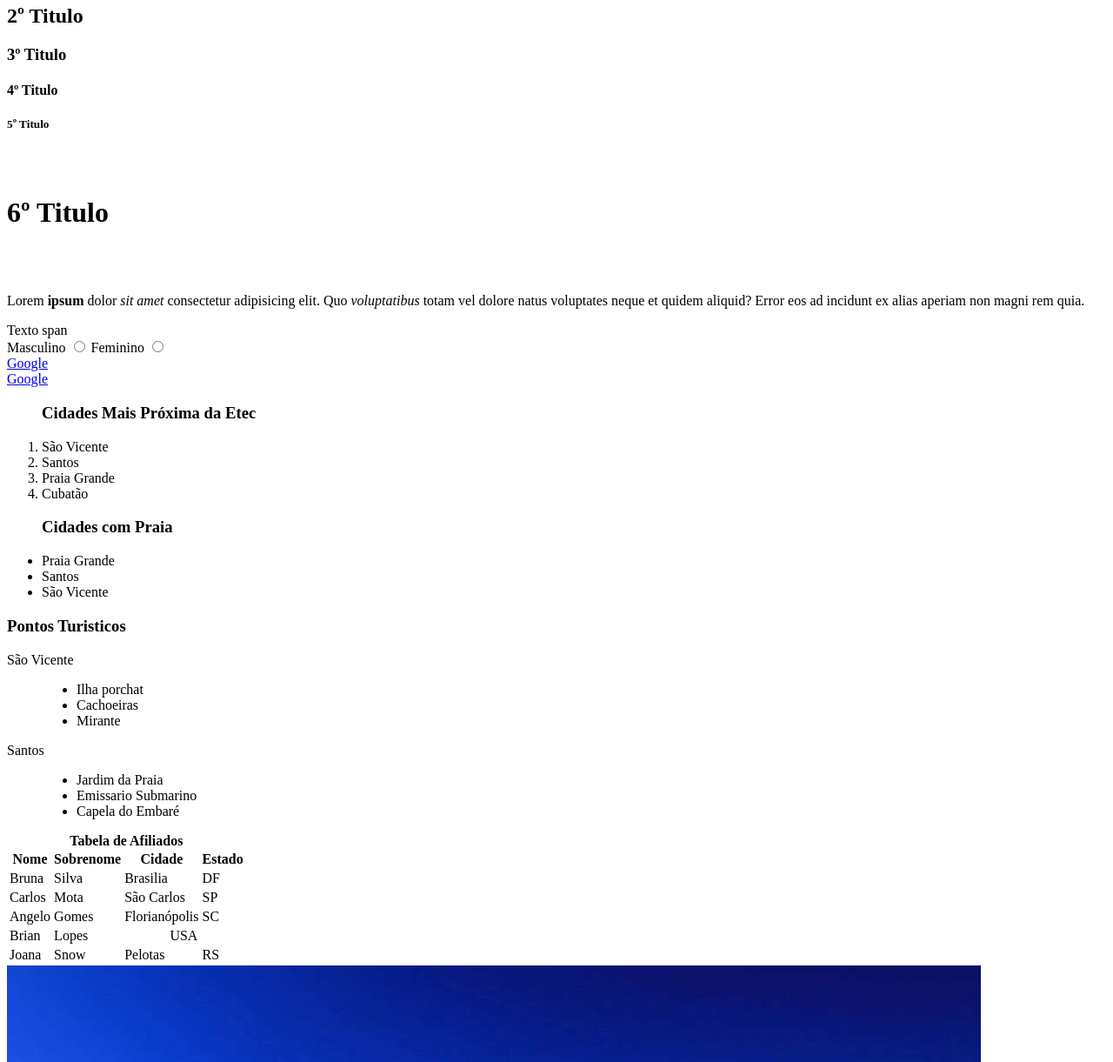
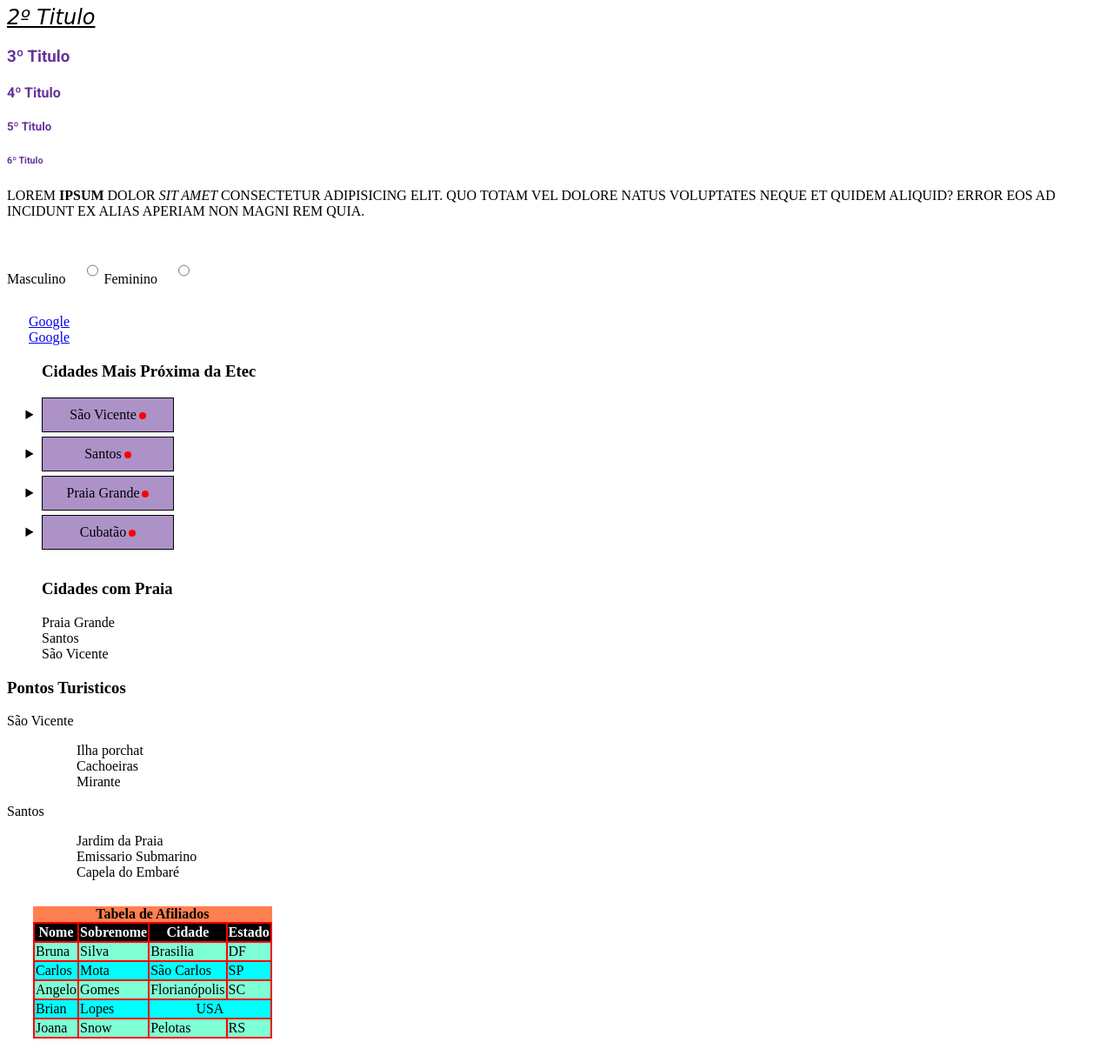
Before and after one commit to HigorMoroni/revisao-front, a plain HTML site: page index.html in a window 1280 px wide. Shown: the part 75-1296 px from the top of the page at 87% size. Drawn offline with Linux system fonts and the light colour scheme; a web font is replaced by a local one.

Commit message:
style: add all style

```diff
--- a/css/style.css
+++ b/css/style.css
@@ -1,5 +1,144 @@
 form {
     display: flex;
     flex-direction: column;
-    width: 400px;
+    width: 500px;
+    margin: 60px;
+    padding: 20px;
+    background-color: lightgoldenrodyellow;
 }
+
+h1 {
+    font-size: 32px;
+    color: lightgreen;
+    text-align: center;
+    font-family: 'Roboto', sans-serif;
+    font-weight: 900;
+}
+
+#subtitle {
+    font-weight: normal;
+    font-style: italic;
+    text-decoration: underline;
+    font-family: 'Zeyada', cursive;
+}
+
+.texto {
+    font-family: 'Roboto', sans-serif;
+    font-weight: bold;
+    color: rebeccapurple;
+}
+
+.paragrafo {
+    /* text-transform: capitalize; */
+    /* text-transform: lowercase; */
+    text-transform: uppercase;
+}
+
+span {
+    position: absolute;
+    top: 10px;
+    right: 10px;
+}
+
+/* *{
+    position: absolute;
+    top: 20px;
+    left: 20px;
+} */
+
+label {
+    margin-right: 15px;
+    /* margin-left: 15px; */
+}
+
+.links {
+    /* margin-top: 25px; */
+    /* margin-bottom: 25px; */
+    margin: 25px 0 0 25px;
+}
+
+ol {
+    list-style-type: disclosure-closed;
+}
+
+ol li{
+    margin-block: 5px;
+    border: 1px solid black;
+    width: 100px;
+    padding: 10px 25px;
+    text-align: center;
+    background-color: #66339988;
+}
+
+ol li:hover {
+    background-color: #663390ff;
+    transition: all 1s;
+    cursor: pointer;
+    transform: translateX(10px);
+}
+
+ol li::after {
+    content: '';
+    width: 8px;
+    height: 8px;
+    background-color: red;
+    border-radius: 50%;
+    display: inline-block;
+    position: relative;
+    right: 0;
+    margin-left: 3px;
+}
+
+ul {
+    display: flex;
+    flex-direction: column;
+    list-style-type: none;
+}
+
+table {
+    margin: 30px;
+    border-collapse: collapse;
+}
+
+table, th, td {
+    border: 2px solid red;
+}
+
+th {
+    background-color: black;
+    color: white;
+}
+
+tr:nth-child(2n) {
+    background-color: aqua;
+}
+
+tr:nth-child(2n+1) {
+    background-color: aquamarine;
+}
+
+caption {
+    background-color: coral;
+}
+
+img, iframe {
+    width: 250px;
+    height: 250px;
+}
+
+input, select, button {
+    height: 30px;
+    border-radius: 8px;
+    margin-block: 10px;
+}
+
+button {
+    width: 200px;
+    align-self: center;
+    height: 45px;
+    background-color: blue;
+    border: none;
+    color: white;
+    text-transform: uppercase;
+    cursor: pointer;
+}
--- a/index.html
+++ b/index.html
@@ -4,19 +4,23 @@
     <meta charset="UTF-8">
     <meta http-equiv="X-UA-Compatible" content="IE=edge">
     <meta name="viewport" content="width=device-width, initial-scale=1.0">
+    <link rel="preconnect" href="https://fonts.googleapis.com">
+    <link rel="preconnect" href="https://fonts.gstatic.com" crossorigin>
+    <link href="https://fonts.googleapis.com/css2?family=Roboto:ital,wght@0,100;0,700;1,100;1,300;1,400&family=Zeyada&display=swap" rel="stylesheet">
     <link rel="stylesheet" href="css/style.css">
     <title>Revisão Front</title>
 </head>
+<body>
     <!-- Tags de texto -->
     <!-- Títulos -->
     <h1>Titulo Principal</h1>
-    <h2>2º Titulo</h2>
-    <h3>3º Titulo</h3>
-    <h4>4º Titulo</h4>
-    <h5>5º Titulo</h5>
-    <h6 style="font-size: 32px;">6º Titulo</h6>
+    <h2 id="subtitle">2º Titulo</h2>
+    <h3 class="texto">3º Titulo</h3>
+    <h4 class="texto">4º Titulo</h4>
+    <h5 class="texto">5º Titulo</h5>
+    <h6 class="texto">6º Titulo</h6>
 
-    <p>
+    <p class="paragrafo">
         Lorem <strong>ipsum</strong> dolor <em>sit amet</em> consectetur adipisicing elit. Quo <span style="font-style: italic ;">voluptatibus</span> totam vel dolore natus voluptates neque et quidem aliquid? Error eos ad incidunt ex alias aperiam non magni rem quia.
     </p>
 
@@ -27,8 +31,10 @@
     <label for="fem">Feminino</label>
     <input type="radio" name="sexo" id="fem"><br/>
 
-    <a href="https://www.google.com.br">Google</a><br/>
-    <a href="https://www.google.com.br" target="_blank" rel="noopener noreferrer">Google</a>
+    <div class="links">
+        <a href="https://www.google.com.br">Google</a><br/>
+        <a href="https://www.google.com.br" target="_blank" rel="noopener noreferrer">Google</a>
+    </div>
 
     <!-- Tags de Lista -->
 
```
